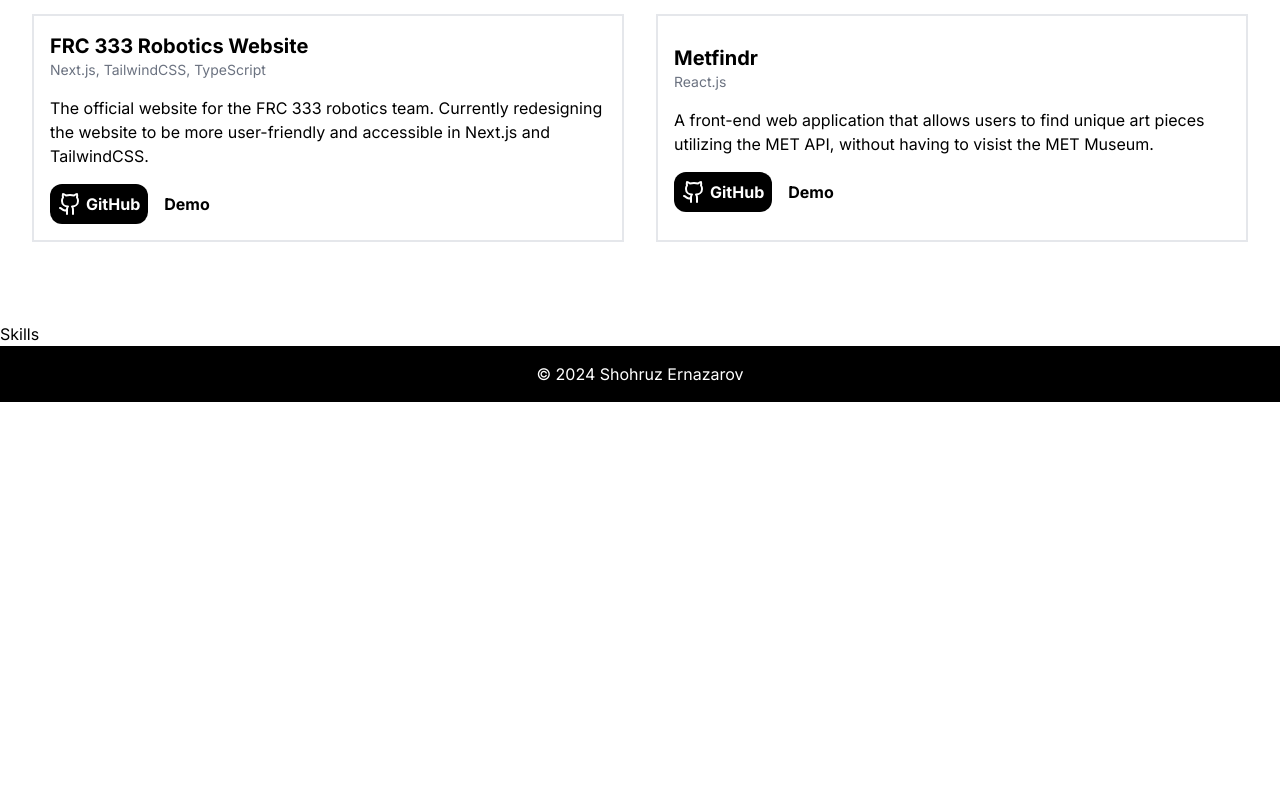
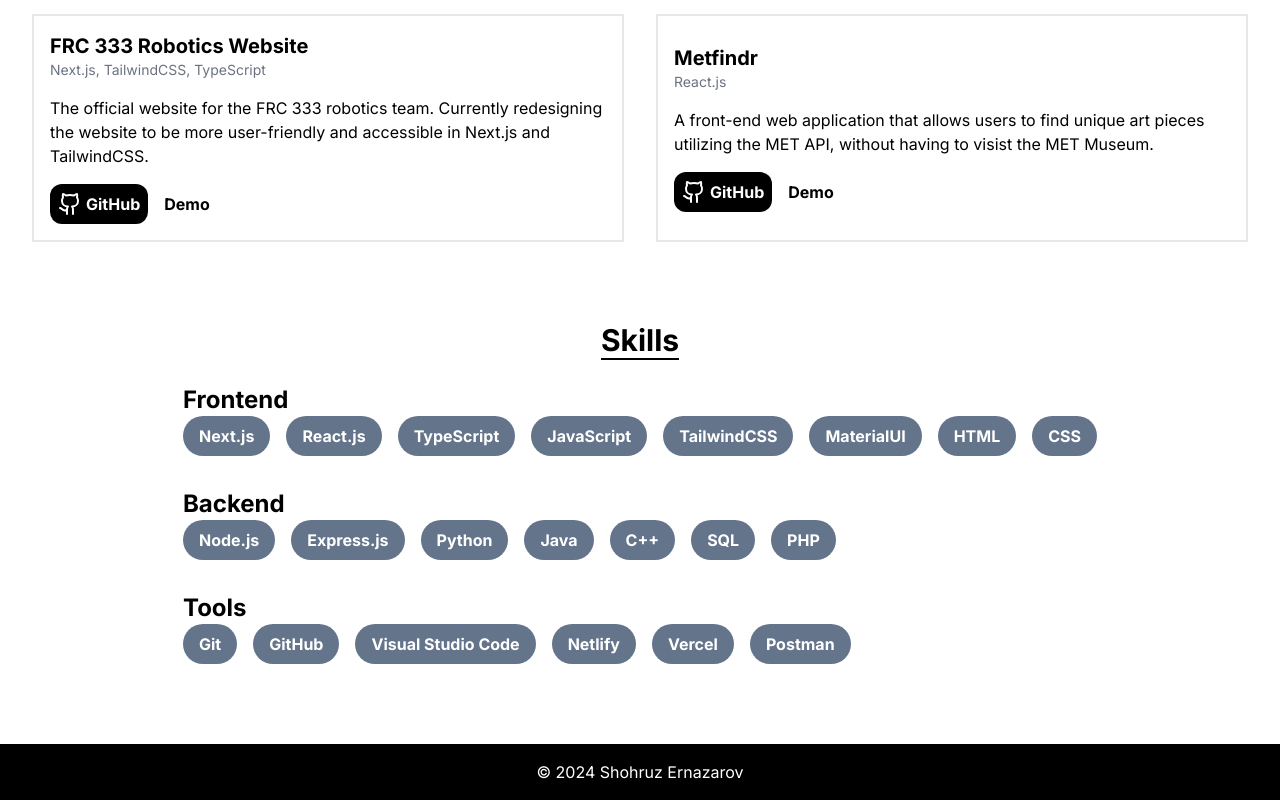
Before and after one commit to ShohruzE/portfolio, a Next.js app: page / in a window 1280 px wide. Shown: the part 2322-3122 px from the top of the page. Before the commit the page ends 2724 px from the top, so only its background shows below. Built offline with nearby package versions, Linux system fonts and the light colour scheme.

Commit message:
Complete skills section

```diff
--- a/src/components/Skills.tsx
+++ b/src/components/Skills.tsx
@@ -1,8 +1,53 @@
 import React from 'react'
 
 const Skills = () => {
+
+  const frontendSkills = ["Next.js", "React.js", "TypeScript", "JavaScript", "TailwindCSS", "MaterialUI", "HTML", "CSS"]
+  const backendSkills = ["Node.js", "Express.js", "Python", "Java", "C++", "SQL", "PHP"]
+  const tools = ["Git", "GitHub", "Visual Studio Code", "Netlify", "Vercel", "Postman"]
+
   return (
-    <div>Skills</div>
+      <section id="skills" className="my-20 mx-8">
+        <div className="container mx-auto">
+            <div className="flex flex-col justify-center items-center gap-6">
+              <div>
+                <h2 className="text-3xl font-bold border-b-2 border-black rounded-m text-center">Skills</h2>
+              </div>
+              <div className="flex flex-col gap-8">
+                <div>
+                  <h3 className="text-2xl font-bold">Frontend</h3>
+                  <ul className="list-none flex gap-2 md:gap-4 flex-wrap">
+                    {frontendSkills.map((skill, index) => (
+                      <div key={index} className="bg-slate-500 text-white font-bold py-2 px-4 rounded-3xl hover:scale-105">
+                        <h6>{skill}</h6>
+                      </div>
+                    ))}
+                  </ul>
+                </div>
+                <div>
+                  <h3 className="text-2xl font-bold">Backend</h3>
+                  <ul className="list-none flex gap-2 md:gap-4 flex-wrap">
+                    {backendSkills.map((skill, index) => (
+                        <div key={index} className="bg-slate-500 text-white font-bold py-2 px-4 rounded-3xl hover:scale-105">
+                          <h6>{skill}</h6>
+                        </div>
+                      ))}
+                  </ul>
+                </div>
+                <div>
+                  <h3 className="text-2xl font-bold">Tools</h3>
+                  <ul className="list-none flex gap-2 md:gap-4 flex-wrap">
+                    {tools.map((tool, index) => (
+                        <div key={index} className="bg-slate-500 text-white font-bold py-2 px-4 rounded-3xl hover:scale-105">
+                          <h6>{tool}</h6>
+                        </div>
+                      ))}
+                  </ul>
+                </div>
+              </div>
+            </div>
+          </div>
+      </section>
   )
 }
 
```
